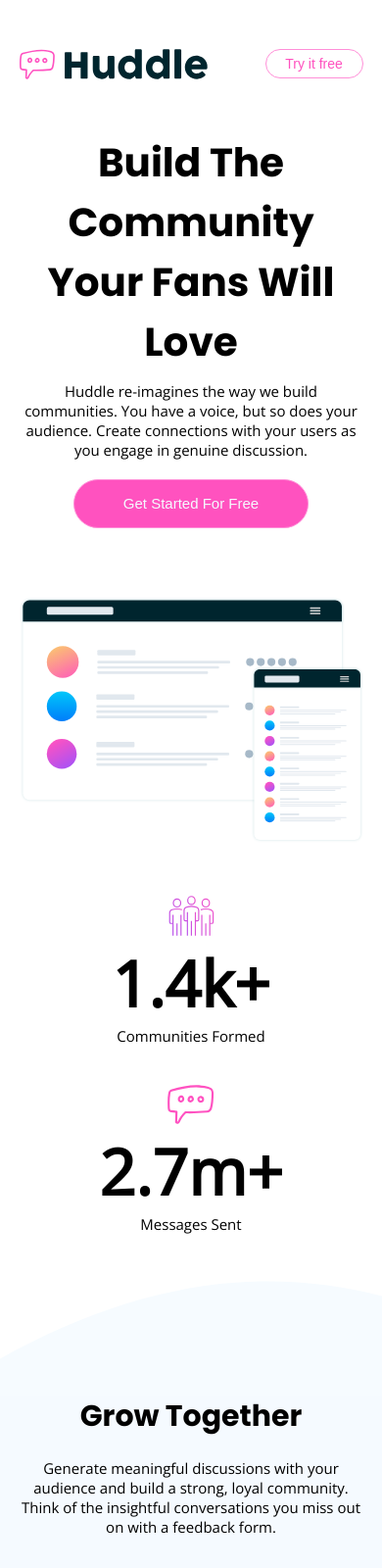
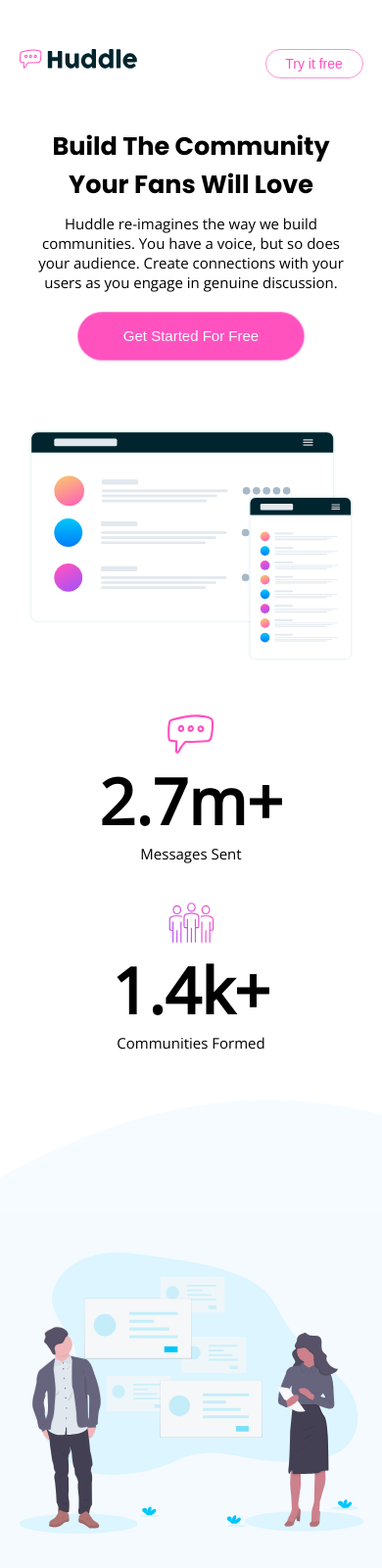
Before and after one commit to TRIPLE-ADE/Curve-Huddle-landing-page, a plain HTML site: page index.html in a window 390 px wide. Shown: the top 1600 px of the page at 98% size. Drawn offline with nearby package versions, Linux system fonts and the light colour scheme.

Commit message:
initial commit

```diff
--- a/style.css
+++ b/style.css
@@ -216,9 +216,6 @@ form button{
     .container{
         width: 90%;
     }
-    .root1, .footer-section{
-        width: 90%;
-    }
     /*
     ==============================================
     footer Section Styles
@@ -244,17 +241,61 @@ form button{
         width: 90%;
     }
     .root1, .footer-section{
-        width: 90%;
+        width: 85%;
     }
-    .container, .info, .footer-section{
-        flex-direction: column;
+    .footer-section{
+        flex-direction: column-reverse;
+    }
+    .container, .info{
+        flex-direction: column-reverse;
         text-align: center;
         gap: 40px;
     }
-
     .container > div, .footer-section > div{
         width: 100%;
+        padding: 40px 0;
     }
+    /*
+    =============================================
+    Header Styles @900px
+    =============================================
+    */
+    header img{
+        width: 50%;
+    }
+    /*
+    =============================================
+    main Styles @900px
+    =============================================
+    */
 
-
+    /* root1 section style */
+    h1{
+        font-size: 1.7rem;
+    }
+    .root1 button{
+        width: 70%;
+        max-width: 300px;
+    }
+    /* root3 section style */
+    .root3 .container{
+        flex-direction: column;
+    }
+    /*
+    =============================================
+    footer Styles @900px
+    =============================================
+    */
+    footer form{
+        flex-direction: column;
+        align-items: flex-end;
+    }
+    form input{
+        width: 100%;
+        padding: 0 10px;
+    }
+    form button{
+        max-width: 300px;
+        width: 50%;
+    }
 }
```
